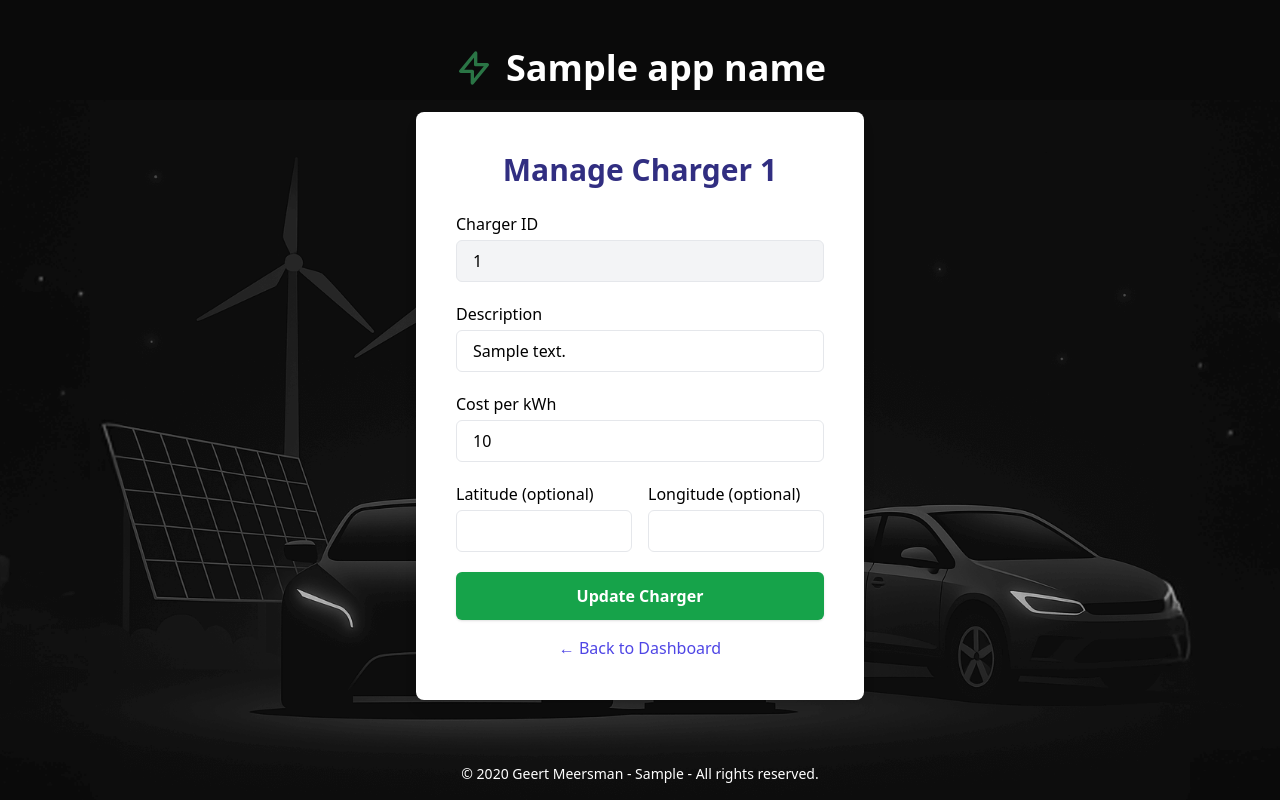
After one commit to geertmeersman/ev-charger-server, a FastAPI app: template app/templates/manage_charger.html in a window 1280 px wide. The commit adds this page. Run offline with FastAPI, Linux system fonts and the light colour scheme; the template is opened without the code that fills it: most values are stand-ins (such as "Sample title", 1, 10 or a date in 2020); parts of the project's set-up code (start-up, migrations or seed data) failed here and were passed over; some libraries are stand-ins or nearby versions.

Commit message:
feat: frontend improvements

```diff
--- a/app/main.py
+++ b/app/main.py
@@ -5,11 +5,10 @@ import re
 import secrets
 from collections import defaultdict
 from datetime import datetime, timedelta, timezone
-from io import TextIOWrapper
+from io import BytesIO, TextIOWrapper
 from math import ceil
 from typing import List, Optional
-from app.reports.generator import fetch_user_sessions, generate_pdf_report
-from io import BytesIO
+
 import bcrypt
 import chardet
 from dateutil.relativedelta import relativedelta
@@ -41,10 +40,11 @@ from itsdangerous import BadSignature, URLSafeSerializer
 from passlib.context import CryptContext
 from pydantic import BaseModel, ConfigDict, EmailStr, Field, validator
 from sqlalchemy import extract, func, inspect
-from sqlalchemy.orm import Session
+from sqlalchemy.orm import Session, aliased
 
 from app import database, models
 from app.database import engine
+from app.reports.generator import fetch_user_sessions, generate_pdf_report
 
 from .config import APP_INFO, APP_NAME, BASE_URL, SECRET_KEY, VERSION
 from .utils.email import send_email
@@ -176,14 +176,18 @@ class UserRegisterIn(BaseModel):
 class ChargerRegisterIn(BaseModel):
     charger_id: str = Field(..., description="Unique identifier for the charger")
     description: str = Field(..., description="Human-readable charger description")
-    cost_kwh: float = Field(..., ge=0.0, description="Cost per kWh in your currency")
+    cost_kwh: Optional[float] = Field(
+        None, ge=0.0, description="Cost per kWh in your currency"
+    )
     latitude: Optional[float] = None
     longitude: Optional[float] = None
 
 
 class ChargerPutIn(BaseModel):
     description: str = Field(..., description="Human-readable charger description")
-    cost_kwh: float = Field(..., ge=0.0, description="Cost per kWh in your currency")
+    cost_kwh: Optional[float] = Field(
+        None, ge=0.0, description="Cost per kWh in your currency"
+    )
     latitude: Optional[float] = None
     longitude: Optional[float] = None
 
@@ -542,7 +546,7 @@ def register_charger(
     new = models.Charger(
         charger_id=info.charger_id,
         description=info.description,
-        cost_kwh=info.cost_kwh,
+        cost_kwh=info.cost_kwh if info.cost_kwh is not None else 0.0,
         registered_at=datetime.utcnow(),
         latitude=info.latitude,
         longitude=info.longitude,
@@ -571,7 +575,7 @@ def update_charger(
     charger.description = data.description
     charger.latitude = data.latitude
     charger.longitude = data.longitude
-    charger.cost_kwh = data.cost_kwh
+    charger.cost_kwh = data.cost_kwh if data.cost_kwh is not None else 0.0
     db.commit()
     return {"status": "updated"}
 
@@ -1260,28 +1264,54 @@ def dashboard(
 @app.get("/dashboard/sessions", response_model=dict, tags=["UI"])
 def dashboard_charger_sessions(
     page: int = Query(1, ge=1),
+    charger_id: Optional[int] = Query(None, description="Filter by charger ID"),
+    start_date: Optional[str] = Query(
+        None, description="Start date in YYYY-MM-DD format"
+    ),
+    end_date: Optional[str] = Query(None, description="End date in YYYY-MM-DD format"),
     user: models.User = Depends(get_user_by_api_key),
     db: Session = Depends(get_db),
 ):
     per_page = 10
-    # Get all chargers owned by the user
+
+    # Get user's chargers
     chargers = db.query(models.Charger).filter(models.Charger.owner_id == user.id).all()
     charger_ids = [c.id for c in chargers]
     charger_map = {c.id: c.charger_id for c in chargers}
 
-    # Query sessions for these chargers with pagination
-    query = (
-        db.query(models.ChargingSession)
-        .filter(models.ChargingSession.charger_id.in_(charger_ids))
-        .order_by(models.ChargingSession.end_time.desc())
-    )
+    # Validate charger_id if provided
+    if charger_id is not None:
+        if charger_id not in charger_ids:
+            raise HTTPException(
+                status_code=403, detail="Charger does not belong to the user."
+            )
+        charger_ids = [charger_id]
+
+    # Parse dates
+    try:
+        start_dt = datetime.strptime(start_date, "%Y-%m-%d") if start_date else None
+        end_dt = datetime.strptime(end_date, "%Y-%m-%d") if end_date else None
+    except ValueError:
+        raise HTTPException(
+            status_code=400, detail="Invalid date format. Use YYYY-MM-DD."
+        )
+
+    # Build query
+    query = db.query(models.ChargingSession).filter(
+        models.ChargingSession.charger_id.in_(charger_ids)
+    )
+
+    if start_dt:
+        query = query.filter(models.ChargingSession.start_time >= start_dt)
+    if end_dt:
+        query = query.filter(models.ChargingSession.start_time <= end_dt)
+
+    query = query.order_by(models.ChargingSession.end_time.desc())
+
     total = query.count()
     sessions = query.offset((page - 1) * per_page).limit(per_page).all()
-
-    # Calculate total pages
     total_pages = ceil(total / per_page)
 
-    # Build response list
     session_list = [
         ChargingSessionOut(
             session_uuid=s.session_uuid,
@@ -1308,74 +1338,114 @@ def dashboard_charger_sessions(
 @app.get("/dashboard/monthly_sessions", tags=["UI"])
 def dashboard_monthly_sessions(
     year: Optional[int] = Query(None, ge=2000, le=2100),
+    charger_id: Optional[int] = Query(None, description="Filter by charger ID"),
     db: Session = Depends(get_db),
     user=Depends(get_user_from_cookie),
 ):
     if year is None:
         year = datetime.utcnow().year
 
-    # --- Get distinct years from ChargingSession table ---
-    year_rows = (
+    charger_alias = aliased(models.Charger)
+
+    # Get available years filtered by user and optional charger
+    all_years_query = (
         db.query(extract("year", models.ChargingSession.start_time).label("year"))
-        .distinct()
-        .all()
-    )
-
+        .join(charger_alias, models.ChargingSession.charger_id == charger_alias.id)
+        .filter(charger_alias.owner_id == user.id)
+    )
+    if charger_id is not None:
+        all_years_query = all_years_query.filter(
+            models.ChargingSession.charger_id == charger_id
+        )
+
+    year_rows = all_years_query.distinct().all()
     available_years = sorted(int(row.year) for row in year_rows if row.year is not None)
 
-    # Initialize totals
     total_sessions_year = 0
     total_energy_year = 0.0
-    # Monthly data for selected year
+    total_cost_year = 0.0
+
     monthly_data = []
     for month in range(1, 13):
-        month_sessions = (
-            db.query(models.ChargingSession)
+        month_data_query = (
+            db.query(
+                func.count(models.ChargingSession.id).label("session_count"),
+                func.sum(models.ChargingSession.energy_charged_kwh).label("total_kwh"),
+                func.sum(models.ChargingSession.cost).label("total_cost"),
+            )
+            .join(charger_alias, models.ChargingSession.charger_id == charger_alias.id)
             .filter(
                 extract("year", models.ChargingSession.start_time) == year,
                 extract("month", models.ChargingSession.start_time) == month,
+                charger_alias.owner_id == user.id,
             )
-            .all()
-        )
-
-        session_count = len(month_sessions)
-        total_energy = sum(s.energy_charged_kwh for s in month_sessions)
-
-        monthly_data.append({"sessions": session_count, "kwh": round(total_energy, 2)})
+        )
+        if charger_id is not None:
+            month_data_query = month_data_query.filter(
+                models.ChargingSession.charger_id == charger_id
+            )
+
+        month_data = month_data_query.one()
+
+        session_count = month_data.session_count or 0
+        total_kwh = month_data.total_kwh or 0.0
+        total_cost = month_data.total_cost or 0.0
+
+        monthly_data.append(
+            {
+                "sessions": session_count,
+                "kwh": round(total_kwh, 2),
+                "cost": round(total_cost, 2),
+            }
+        )
 
         total_sessions_year += session_count
-        total_energy_year += total_energy
+        total_energy_year += total_kwh
+        total_cost_year += total_cost
 
     year_summary = {
         "total_sessions": total_sessions_year,
-        "total_energy_kwh": round(total_energy_year, 0),
+        "total_energy_kwh": round(total_energy_year, 2),
+        "total_cost": round(total_cost_year, 2),
     }
 
-    # Last 12 months summary
-    today = datetime.utcnow().replace(day=1)  # first day of current month
-    last_12_months_summary = defaultdict(lambda: {"sessions": 0, "kwh": 0})
+    today = datetime.utcnow().replace(day=1)
+    last_12_months_summary = defaultdict(
+        lambda: {"sessions": 0, "kwh": 0.0, "cost": 0.0}
+    )
 
     for i in range(12):
         month_start = today - relativedelta(months=i)
         y = month_start.year
         m = month_start.month
 
-        month_sessions = (
-            db.query(models.ChargingSession)
+        last_month_query = (
+            db.query(
+                func.count(models.ChargingSession.id).label("session_count"),
+                func.sum(models.ChargingSession.energy_charged_kwh).label("total_kwh"),
+                func.sum(models.ChargingSession.cost).label("total_cost"),
+            )
+            .join(charger_alias, models.ChargingSession.charger_id == charger_alias.id)
             .filter(
                 extract("year", models.ChargingSession.start_time) == y,
                 extract("month", models.ChargingSession.start_time) == m,
+                charger_alias.owner_id == user.id,
             )
-            .all()
-        )
+        )
+        if charger_id is not None:
+            last_month_query = last_month_query.filter(
+                models.ChargingSession.charger_id == charger_id
+            )
+
+        last_month_data = last_month_query.one()
 
         key = f"{y}-{m:02d}"
-        last_12_months_summary[key]["sessions"] = len(month_sessions)
-        last_12_months_summary[key]["kwh"] = round(
-            sum(s.energy_charged_kwh for s in month_sessions), 2
-        )
-
-    # Convert defaultdict to dict and ensure sorted keys (oldest first)
+        last_12_months_summary[key]["sessions"] = last_month_data.session_count or 0
+        last_12_months_summary[key]["kwh"] = round(last_month_data.total_kwh or 0.0, 2)
+        last_12_months_summary[key]["cost"] = round(
+            last_month_data.total_cost or 0.0, 2
+        )
+
     last_12_months_summary = dict(sorted(last_12_months_summary.items()))
 
     return {
@@ -1390,10 +1460,11 @@ def dashboard_monthly_sessions(
 @app.get("/dashboard/daily_sessions", tags=["UI"])
 def dashboard_daily_sessions(
     month: Optional[str] = Query(None, regex=r"^\d{4}-\d{2}$"),
+    charger_id: Optional[int] = Query(None, description="Filter by charger ID"),
     db: Session = Depends(get_db),
     user=Depends(get_user_from_cookie),
 ):
-    # Default to current month
+    # Parse month or default to current month
     if month is None:
         today = datetime.utcnow()
         year = today.year
@@ -1404,37 +1475,54 @@ def dashboard_daily_sessions(
         except ValueError:
             return {"error": "Invalid month format. Use YYYY-MM"}
 
-    # All available months
-    all_months = (
+    # Alias Charger for join clarity
+    charger_alias = aliased(models.Charger)
+
+    # Query distinct available months for sessions belonging to user's chargers
+    all_months_query = (
         db.query(
             extract("year", models.ChargingSession.start_time).label("y"),
             extract("month", models.ChargingSession.start_time).label("m"),
         )
-        .distinct()
-        .order_by("y", "m")
-        .all()
-    )
+        .join(charger_alias, models.ChargingSession.charger_id == charger_alias.id)
+        .filter(charger_alias.owner_id == user.id)
+    )
+
+    if charger_id is not None:
+        all_months_query = all_months_query.filter(
+            models.ChargingSession.charger_id == charger_id
+        )
+
+    all_months = all_months_query.distinct().order_by("y", "m").all()
     available_months = [f"{int(y):04d}-{int(m):02d}" for y, m in all_months if y and m]
 
-    # Get daily energy data for the month
-    sessions = (
+    # Base query to get total kWh per day for the requested month
+    query = (
         db.query(
             func.date(models.ChargingSession.start_time).label("day"),
             func.sum(models.ChargingSession.energy_charged_kwh).label("total_kwh"),
         )
+        .join(charger_alias, models.ChargingSession.charger_id == charger_alias.id)
         .filter(
             extract("year", models.ChargingSession.start_time) == year,
             extract("month", models.ChargingSession.start_time) == month_num,
-        )
-        .group_by(func.date(models.ChargingSession.start_time))
+            charger_alias.owner_id == user.id,
+        )
+    )
+
+    if charger_id is not None:
+        query = query.filter(models.ChargingSession.charger_id == charger_id)
+
+    sessions = (
+        query.group_by(func.date(models.ChargingSession.start_time))
         .order_by(func.date(models.ChargingSession.start_time))
         .all()
     )
 
-    # Map results for quick lookup
+    # Map day -> total kWh
     energy_by_day = {str(row.day): float(row.total_kwh or 0) for row in sessions}
 
-    # Fill all days of the month
+    # Calculate days in month and fill missing days with 0
     first_day = datetime(year, month_num, 1)
     next_month = first_day + relativedelta(months=1)
     days_in_month = (next_month - relativedelta(days=1)).day
@@ -1703,9 +1791,7 @@ def confirm_email_change(
     )
 
 
-@app.get(
-    "/dashboard/import-nexxtmove-csv", response_class=HTMLResponse, tags=["Dashboard"]
-)
+@app.get("/dashboard/import-nexxtmove-csv", response_class=HTMLResponse, tags=["UI"])
 def show_csv_import_form(
     request: Request,
     db: Session = Depends(get_db),
@@ -1766,6 +1852,37 @@ def show_create_charger_form(
             "appName": APP_NAME,
             "appInfo": APP_INFO,
             "now": datetime.utcnow,
+        },
+    )
+
+
+@app.get("/dashboard/charger/{charger_id}", response_class=HTMLResponse, tags=["UI"])
+def show_manage_charger_form(
+    charger_id: str,
+    request: Request,
+    user: models.User = Depends(get_user_from_cookie),
+    db: Session = Depends(get_db),
+):
+    charger = (
+        db.query(models.Charger)
+        .filter_by(charger_id=charger_id, owner_id=user.id)
+        .first()
+    )
+    if not charger:
+        raise HTTPException(
+            status_code=404, detail="Charger not found or not owned by user"
+        )
+
+    return templates.TemplateResponse(
+        "manage_charger.html",
+        {
+            "request": request,
+            "user": user,
+            "apiKey": user.api_key,
+            "appName": APP_NAME,
+            "appInfo": APP_INFO,
+            "now": datetime.utcnow,
+            "charger": charger,  # Pass charger model directly to template
         },
     )
 
--- a/app/models.py
+++ b/app/models.py
@@ -39,7 +39,7 @@ class Charger(Base):
     id = Column(Integer, primary_key=True, index=True)
     charger_id = Column(String, nullable=False)
     description = Column(String, nullable=True)
-    cost_kwh = Column(Float, nullable=False)
+    cost_kwh = Column(Float, nullable=False, default=0.0)
     registered_at = Column(DateTime, default=datetime.utcnow)
     owner_id = Column(Integer, ForeignKey("users.id"), nullable=False)
 
@@ -65,7 +65,7 @@ class ChargingStatus(Base):
     id = Column(Integer, primary_key=True, index=True)
     charger_id = Column(Integer, ForeignKey("chargers.id"), nullable=False)
     timestamp = Column(DateTime, default=datetime.utcnow, nullable=False)
-    cost = Column(Float, nullable=False)
+    cost = Column(Float, nullable=False, default=0.0)
 
     seconds = Column(Integer, nullable=False)
     energy = Column(Float, nullable=False)
@@ -102,7 +102,7 @@ class ChargingSession(Base):
     end_time = Column(DateTime, nullable=False)
     duration_seconds = Column(Integer, nullable=False)
     energy_charged_kwh = Column(Float, nullable=False)
-    cost =  Column(Float, nullable=False)
+    cost = Column(Float, nullable=False, default=0.0)
     tag = Column(String(30), nullable=True)
 
     charger = relationship("Charger", back_populates="sessions")
--- /dev/null
+++ b/app/templates/manage_charger.html
@@ -0,0 +1,98 @@
+{% extends "base.html" %}
+
+{% block title %}Manage Charger: {{ charger.charger_id }}{% endblock %}
+
+{% block content %}
+<h1 class="text-3xl font-bold text-center text-indigo-900 mb-6">Manage Charger {{ charger.charger_id }}</h1>
+
+<div id="charger-alert" class="hidden p-4 rounded-lg mb-4 text-sm"></div>
+
+<form id="manage-charger-form" class="space-y-5">
+    <div>
+        <label for="charger_id" class="block font-medium mb-1">Charger ID</label>
+        <input type="text" id="charger_id" name="charger_id" value="{{ charger.charger_id }}" disabled
+            class="w-full border rounded-md px-4 py-2 bg-gray-100 cursor-not-allowed" />
+    </div>
+
+    <div>
+        <label for="description" class="block font-medium mb-1">Description</label>
+        <input type="text" id="description" name="description" required value="{{ charger.description }}"
+            class="w-full border rounded-md px-4 py-2 focus:ring-2 focus:ring-indigo-500" />
+    </div>
+
+    <div>
+        <label for="cost_kwh" class="block font-medium mb-1">Cost per kWh</label>
+        <input type="number" step="0.01" min="0" id="cost_kwh" name="cost_kwh" value="{{ charger.cost_kwh }}"
+            class="w-full border rounded-md px-4 py-2 focus:ring-2 focus:ring-indigo-500" />
+    </div>
+
+    <div class="grid grid-cols-2 gap-4">
+        <div>
+            <label for="latitude" class="block font-medium mb-1">Latitude (optional)</label>
+            <input type="number" step="any" id="latitude" name="latitude" value="{{ charger.latitude }}"
+                class="w-full border rounded-md px-4 py-2 focus:ring-2 focus:ring-indigo-500" />
+        </div>
+
+        <div>
+            <label for="longitude" class="block font-medium mb-1">Longitude (optional)</label>
+            <input type="number" step="any" id="longitude" name="longitude" value="{{ charger.longitude }}"
+                class="w-full border rounded-md px-4 py-2 focus:ring-2 focus:ring-indigo-500" />
+        </div>
+    </div>
+
+    <button type="submit"
+        class="w-full bg-green-600 hover:bg-green-700 text-white font-bold py-3 rounded-md shadow transition duration-300">
+        Update Charger
+    </button>
+</form>
+
+<div class="mt-4 text-center">
+    <a href="/dashboard" class="text-indigo-600 hover:underline">← Back to Dashboard</a>
+</div>
+
+<script>
+    const form = document.getElementById("manage-charger-form");
+    const alertBox = document.getElementById("charger-alert");
+
+    function showAlert(type, message) {
+        const styles = {
+            success: "bg-green-100 text-green-800 border-green-300",
+            error: "bg-red-100 text-red-800 border-red-300",
+            info: "bg-blue-100 text-blue-800 border-blue-300"
+        };
+        alertBox.className = `block border rounded-lg px-4 py-2 mb-4 text-sm ${styles[type]}`;
+        alertBox.innerText = message;
+    }
+
+    form.addEventListener("submit", async (e) => {
+        e.preventDefault();
+
+        const payload = {
+            description: document.getElementById("description").value.trim(),
+            cost_kwh: parseFloat(document.getElementById("cost_kwh").value) || null,
+            latitude: parseFloat(document.getElementById("latitude").value) || null,
+            longitude: parseFloat(document.getElementById("longitude").value) || null
+        };
+
+        try {
+            const res = await fetch(`/charger/{{ charger.charger_id }}`, {
+                method: "PUT",
+                headers: {
+                    "Content-Type": "application/json",
+                    "x-api-key": "{{ apiKey }}"
+                },
+                body: JSON.stringify(payload)
+            });
+
+            const result = await res.json();
+
+            if (!res.ok) throw new Error(result.detail || "Failed to update charger.");
+
+            showAlert("success", "Charger updated successfully! ✅");
+
+        } catch (err) {
+            showAlert("error", err.message || "Something went wrong.");
+        }
+    });
+</script>
+{% endblock %}
```
Also changed, not shown: app/templates/components/charger_card.html (added, +128 -0 lines), app/templates/dashboard.html (+68 -142 lines).
